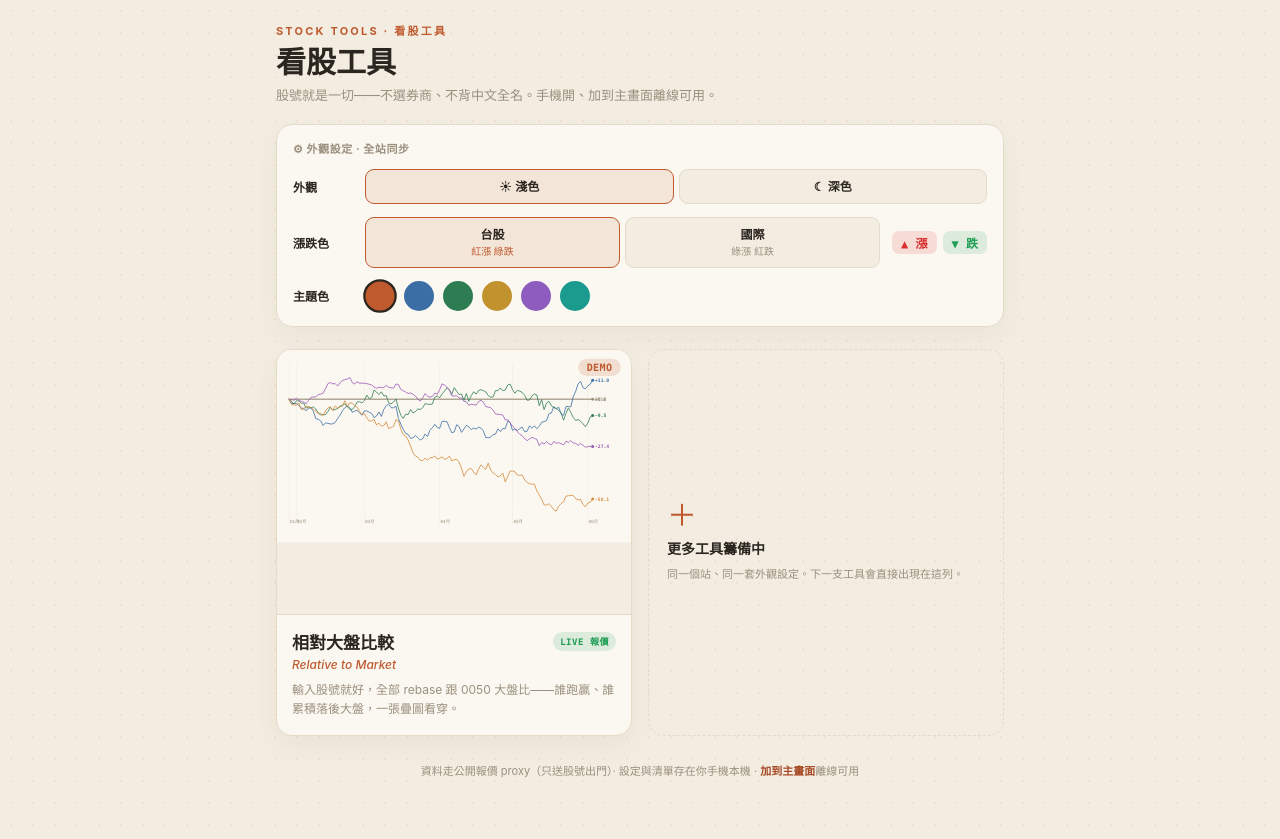
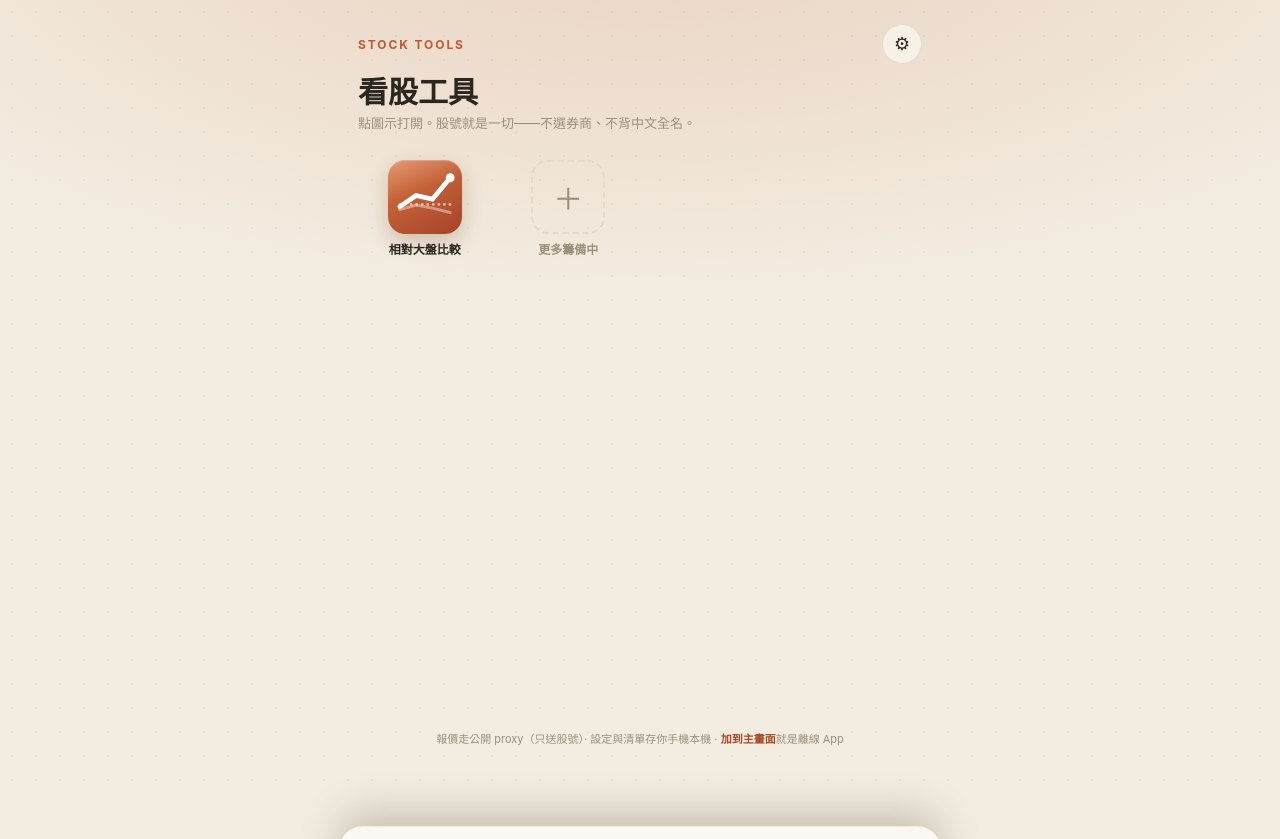
Before and after one commit to zonal0223tw-max/stock-tools, a plain HTML site: page index.html in a window 1280 px wide. After the commit the page ends 800 px from the top, so only its background shows below. Drawn offline with Linux system fonts and the light colour scheme.

Commit message:
首頁改 springboard：手機桌面 App 圖示風格
- 工具呈現為可點開的 App 圖示（squircle + motif + 名稱），像手機桌面
- 主題控制台（亮暗/漲跌配色/6色）收進右上齒輪→底部設定 drawer
- 籌備佔位暗示可擴充；保留全站 localStorage 主題同步

Co-Authored-By: Claude Opus 4.8 (1M context) <noreply@anthropic.com>

```diff
--- a/index.html
+++ b/index.html
@@ -5,19 +5,20 @@
 <meta name="viewport" content="width=device-width,initial-scale=1.0,viewport-fit=cover">
 <title>看股工具</title>
 <meta name="apple-mobile-web-app-capable" content="yes">
-<meta name="apple-mobile-web-app-status-bar-style" content="default">
+<meta name="apple-mobile-web-app-status-bar-style" content="black-translucent">
 <meta name="apple-mobile-web-app-title" content="看股工具">
 <meta name="theme-color" content="#bf5a2f" id="themeColorMeta">
 <link rel="manifest" href="manifest.json">
 <link rel="apple-touch-icon" href="icon.svg">
 <!--
 ═══════════════════════════════════════════════════════════════════════════
-  看股工具站 · 首頁 launchpad
+  看股工具站 · 首頁（手機桌面 / springboard 風格）
   ─────────────────────────────────────────────────────────────────────────
-  · 工具列 data-driven（TOOLS 陣列，加工具 = 加一筆）
-  · 主題控制台：外觀(亮/暗) · 漲跌配色(台股紅漲綠跌 ⇄ 國際綠漲紅跌) · 主題色板
+  · 每個工具 = 一個可點開的 App 圖示（squircle + motif + 名稱）
+  · 工具 data-driven：TOOLS 陣列加一筆 = 桌面多一個 App 圖示
+  · 主題設定收進右上齒輪 → 底部 drawer：外觀(亮/暗)·漲跌配色(台股⇄國際)·主題色
     → 寫 localStorage 'stk_theme'，每個工具頁讀同一把鑰匙，全站同步
-  · PWA：加到主畫面離線可用（borrow receipt-log 的 manifest/sw/icon 範式）
+  · PWA：加到主畫面，就是真的一個 App（borrow receipt-log shell）
 ═══════════════════════════════════════════════════════════════════════════
 -->
 <style>
@@ -34,72 +35,93 @@
   html[data-dark="1"][data-palette="tw"]{ --up:#ff5a5a; --down:#37c977; }
   html[data-dark="1"][data-palette="intl"]{ --up:#37c977; --down:#ff5a5a; }
   *{box-sizing:border-box}
-  html,body{margin:0}
+  html,body{margin:0;min-height:100%}
   body{color:var(--ink);font-family:var(--sans);background:var(--bg);
-    background-image:radial-gradient(color-mix(in srgb,var(--accent) 8%,transparent) 1px,transparent 1px);background-size:22px 22px;
-    -webkit-font-smoothing:antialiased;transition:background .2s,color .2s;
+    -webkit-font-smoothing:antialiased;min-height:100dvh;
+    background-image:
+      radial-gradient(120% 80% at 50% -10%, color-mix(in srgb,var(--accent) 18%,transparent), transparent 60%),
+      radial-gradient(color-mix(in srgb,var(--ink) 5%,transparent) 1px,transparent 1px);
+    background-size:auto, 24px 24px;
+    transition:background .25s,color .2s;
     padding:env(safe-area-inset-top) env(safe-area-inset-right) env(safe-area-inset-bottom) env(safe-area-inset-left)}
-  .wrap{max-width:760px;margin:0 auto;padding:26px 16px 48px}
+  .wrap{max-width:600px;margin:0 auto;padding:24px 18px 40px;min-height:100dvh;display:flex;flex-direction:column}
 
-  header{margin-bottom:18px}
-  .brand{font:700 11px/1 var(--sans);letter-spacing:.2em;color:var(--accent);text-transform:uppercase}
-  h1{font:800 30px/1.1 var(--serif);margin:9px 0 6px}
-  .sub{font:400 13px/1.6 var(--sans);color:var(--muted);margin:0;max-width:460px}
+  /* ── 頂列（像 App 桌面標題列） ── */
+  .bar{display:flex;align-items:center;justify-content:space-between;margin-bottom:6px}
+  .bar .hi{font:700 12px var(--sans);letter-spacing:.16em;color:var(--accent);text-transform:uppercase}
+  .gear{width:40px;height:40px;border:0;background:color-mix(in srgb,var(--panel) 70%,transparent);backdrop-filter:blur(6px);
+    border:1px solid var(--line);border-radius:50%;cursor:pointer;font-size:18px;line-height:1;color:var(--ink);display:flex;align-items:center;justify-content:center}
+  .gear:active{transform:scale(.92)}
+  h1{font:800 30px/1.1 var(--serif);margin:6px 0 4px}
+  .sub{font:400 13px/1.6 var(--sans);color:var(--muted);margin:0 0 26px;max-width:420px}
 
-  /* ── 主題控制台 ── */
-  .console{background:var(--panel);border:1px solid var(--line);border-radius:16px;padding:15px 16px;margin-bottom:22px;box-shadow:0 10px 26px rgba(80,60,30,.05)}
-  .ctitle{font:700 11px var(--sans);letter-spacing:.05em;color:var(--muted);text-transform:uppercase;margin-bottom:13px;display:flex;align-items:center;gap:7px}
-  .crow{display:flex;align-items:center;gap:12px;margin-bottom:13px;flex-wrap:wrap}
+  /* ── App 圖示桌面 ── */
+  .home{display:grid;grid-template-columns:repeat(4,1fr);gap:22px 10px;align-content:start}
+  @media(max-width:380px){.home{grid-template-columns:repeat(3,1fr)}}
+  .app{display:flex;flex-direction:column;align-items:center;gap:8px;text-decoration:none;color:inherit;-webkit-tap-highlight-color:transparent}
+  .icon{position:relative;width:100%;max-width:74px;aspect-ratio:1;border-radius:23%;
+    box-shadow:0 8px 20px rgba(80,50,20,.22), inset 0 1px 0 rgba(255,255,255,.25);
+    overflow:hidden;transition:transform .14s}
+  .app:active .icon{transform:scale(.9)}
+  .icon svg{position:absolute;inset:0;width:100%;height:100%}
+  .icon .gloss{position:absolute;inset:0;background:linear-gradient(160deg,rgba(255,255,255,.28),transparent 42%)}
+  .app .label{font:600 12px/1.25 var(--sans);text-align:center;max-width:84px;
+    overflow:hidden;display:-webkit-box;-webkit-line-clamp:2;-webkit-box-orient:vertical}
+  .app.soon .icon{box-shadow:none;border:2px dashed var(--line);background:transparent;display:flex;align-items:center;justify-content:center}
+  .app.soon .icon .plus{font:200 30px var(--sans);color:var(--muted)}
+  .app.soon .label{color:var(--muted)}
+
+  .spacer{flex:1;min-height:20px}
+  .foot{font:400 11px/1.7 var(--sans);color:var(--muted);text-align:center;margin-top:24px}
+  .foot b{color:var(--accent2)}
+
+  /* ── 設定 drawer ── */
+  .backdrop{position:fixed;inset:0;background:rgba(20,14,8,.42);opacity:0;pointer-events:none;transition:.22s;z-index:30;backdrop-filter:blur(2px)}
+  .backdrop.on{opacity:1;pointer-events:auto}
+  .drawer{position:fixed;left:0;right:0;bottom:0;z-index:31;background:var(--panel);
+    border-top-left-radius:22px;border-top-right-radius:22px;border-top:1px solid var(--line);
+    box-shadow:0 -12px 40px rgba(40,25,10,.22);padding:10px 20px calc(24px + env(safe-area-inset-bottom));
+    transform:translateY(110%);transition:transform .28s cubic-bezier(.3,.8,.3,1);max-width:600px;margin:0 auto}
+  .drawer.on{transform:translateY(0)}
+  .grip{width:40px;height:5px;border-radius:3px;background:var(--line);margin:4px auto 16px}
+  .dtitle{font:700 11px var(--sans);letter-spacing:.05em;color:var(--muted);text-transform:uppercase;margin-bottom:14px}
+  .crow{display:flex;align-items:center;gap:12px;margin-bottom:16px;flex-wrap:wrap}
   .crow:last-child{margin-bottom:0}
-  .ckey{font:600 12px var(--sans);color:var(--ink);width:60px;flex:none}
-  .seg{display:flex;gap:5px;flex:1;min-width:180px}
-  .seg button{flex:1;font:600 12px var(--sans);padding:9px 4px;border:1px solid var(--line);background:var(--bg);border-radius:9px;cursor:pointer;color:var(--ink);transition:.14s;line-height:1.25}
+  .ckey{font:600 13px var(--sans);color:var(--ink);width:58px;flex:none}
+  .seg{display:flex;gap:6px;flex:1;min-width:190px}
+  .seg button{flex:1;font:600 13px var(--sans);padding:11px 4px;border:1px solid var(--line);background:var(--bg);border-radius:11px;cursor:pointer;color:var(--ink);transition:.14s;line-height:1.25}
   .seg button small{display:block;font:500 10px var(--sans);color:var(--muted);margin-top:1px}
-  .seg button.on{border-color:var(--accent);background:color-mix(in srgb,var(--accent) 12%,transparent)}
+  .seg button.on{border-color:var(--accent);background:color-mix(in srgb,var(--accent) 13%,transparent)}
   .seg button.on small{color:var(--accent)}
   .updemo{display:flex;gap:6px;margin-left:auto;flex:none}
-  .updemo span{font:700 12px var(--mono);padding:3px 9px;border-radius:7px}
-  .updemo .u{color:var(--up);background:color-mix(in srgb,var(--up) 14%,transparent)}
-  .updemo .d{color:var(--down);background:color-mix(in srgb,var(--down) 14%,transparent)}
-  .swatches{display:flex;gap:9px;flex:1}
-  .swatches button{width:30px;height:30px;border-radius:50%;border:2px solid transparent;cursor:pointer;padding:0;transition:.14s}
-  .swatches button.on{border-color:var(--ink);transform:scale(1.12)}
-
-  /* ── 工具網格 ── */
-  .grid{display:grid;grid-template-columns:repeat(auto-fill,minmax(min(100%,300px),1fr));gap:16px}
-  .card{display:block;text-decoration:none;color:inherit;background:var(--panel);border:1px solid var(--line);border-radius:16px;overflow:hidden;box-shadow:0 10px 26px rgba(80,60,30,.06);transition:.18s}
-  .card:active{transform:scale(.985)}
-  .card:hover{border-color:var(--accent);box-shadow:0 16px 34px rgba(80,60,30,.13)}
-  .thumb{position:relative;aspect-ratio:16/12;background:var(--bg);overflow:hidden;border-bottom:1px solid var(--line)}
-  .thumb iframe{position:absolute;inset:0;width:100%;height:100%;border:0;pointer-events:none;transform:scale(1.01)}
-  .thumb .ph{position:absolute;inset:0;display:flex;align-items:center;justify-content:center;font:500 12px var(--sans);color:var(--muted)}
-  .cbody{padding:14px 15px 16px}
-  .ctop{display:flex;align-items:center;justify-content:space-between;gap:8px}
-  .ctop h3{font:700 17px var(--serif);margin:0}
-  .live{font:700 9px var(--mono);letter-spacing:.06em;padding:3px 7px;border-radius:12px;color:var(--down);background:color-mix(in srgb,var(--down) 14%,transparent)}
-  .cen{font:italic 500 12px var(--serif);color:var(--accent);margin:3px 0 8px}
-  .cdesc{font:400 12px/1.6 var(--sans);color:var(--muted);margin:0}
-
-  .soon{border:1px dashed var(--line);border-radius:16px;background:transparent;padding:22px 18px;display:flex;flex-direction:column;justify-content:center;gap:8px}
-  .soon .si{font:200 30px var(--sans);color:var(--accent);line-height:1}
-  .soon h3{font:700 14px var(--serif);margin:0}
-  .soon p{font:400 11px/1.6 var(--sans);color:var(--muted);margin:0}
-
-  .foot{margin-top:26px;font:400 11px/1.7 var(--sans);color:var(--muted);text-align:center}
-  .foot b{color:var(--accent2)}
+  .updemo span{font:700 12px var(--mono);padding:4px 10px;border-radius:8px}
+  .updemo .u{color:var(--up);background:color-mix(in srgb,var(--up) 15%,transparent)}
+  .updemo .d{color:var(--down);background:color-mix(in srgb,var(--down) 15%,transparent)}
+  .swatches{display:flex;gap:11px;flex:1}
+  .swatches button{width:32px;height:32px;border-radius:50%;border:2px solid transparent;cursor:pointer;padding:0;transition:.14s;box-shadow:0 2px 6px rgba(0,0,0,.12)}
+  .swatches button.on{border-color:var(--ink);transform:scale(1.14)}
 </style>
 </head>
 <body>
 <div class="wrap">
-  <header>
-    <div class="brand">STOCK TOOLS · 看股工具</div>
+  <div class="bar">
+    <span class="hi" id="hi">STOCK TOOLS</span>
+    <button class="gear" id="gear" title="外觀設定" aria-label="外觀設定">⚙︎</button>
+  </div>
   <h1>看股工具</h1>
-    <p class="sub">股號就是一切——不選券商、不背中文全名。手機開、加到主畫面離線可用。</p>
-  </header>
+  <p class="sub">點圖示打開。股號就是一切——不選券商、不背中文全名。</p>
 
-  <!-- ════ 主題控制台 ════ -->
-  <section class="console">
-    <div class="ctitle">⚙︎ 外觀設定 · 全站同步</div>
+  <div class="home" id="home"></div>
+
+  <div class="spacer"></div>
+  <p class="foot">報價走公開 proxy（只送股號）· 設定與清單存你手機本機 · <b>加到主畫面</b>就是離線 App</p>
+</div>
+
+<!-- 設定 drawer -->
+<div class="backdrop" id="backdrop"></div>
+<div class="drawer" id="drawer">
+  <div class="grip"></div>
+  <div class="dtitle">⚙︎ 外觀設定 · 全站同步</div>
   <div class="crow">
     <span class="ckey">外觀</span>
     <div class="seg" id="segDark">
@@ -113,18 +135,12 @@
       <button data-v="tw">台股<small>紅漲 綠跌</small></button>
       <button data-v="intl">國際<small>綠漲 紅跌</small></button>
     </div>
-      <div class="updemo"><span class="u" id="demoUp">▲ 漲</span><span class="d" id="demoDown">▼ 跌</span></div>
+    <div class="updemo"><span class="u">▲ 漲</span><span class="d">▼ 跌</span></div>
   </div>
   <div class="crow">
     <span class="ckey">主題色</span>
     <div class="swatches" id="swatches"></div>
   </div>
-  </section>
-
-  <!-- ════ 工具列 ════ -->
-  <div class="grid" id="grid"></div>
-
-  <p class="foot">資料走公開報價 proxy（只送股號出門）· 設定與清單存在你手機本機 · <b>加到主畫面</b>離線可用</p>
 </div>
 
 <script>
@@ -147,7 +163,6 @@ function applyTheme(){
   r.setAttribute('data-palette', t.palette==='intl'?'intl':'tw');
   var ac=ACCENTS.filter(function(x){return x.k===t.accentKey;})[0]||ACCENTS[0];
   r.style.setProperty('--accent',ac.a); r.style.setProperty('--accent2',ac.a2);
-  // 把選定色值寫回 theme，讓工具頁（讀 t.accent 色值）也能同步主題色
   if(t.accentKey!==ac.k||t.accent!==ac.a||t.accent2!==ac.a2){ t.accentKey=ac.k; t.accent=ac.a; t.accent2=ac.a2; saveTheme(t); }
   var meta=document.getElementById('themeColorMeta'); if(meta) meta.setAttribute('content', t.dark?'#15130f':ac.a);
   syncConsole(t,ac);
@@ -156,7 +171,7 @@ function syncConsole(t,ac){
   [].forEach.call(document.querySelectorAll('#segDark button'),function(b){ b.classList.toggle('on', b.dataset.v===(t.dark?'1':'0')); });
   var pal=t.palette==='intl'?'intl':'tw';
   [].forEach.call(document.querySelectorAll('#segPalette button'),function(b){ b.classList.toggle('on', b.dataset.v===pal); });
-  [].forEach.call(document.querySelectorAll('#swatches button'),function(b){ b.classList.toggle('on', b.dataset.k===(ac.k)); });
+  [].forEach.call(document.querySelectorAll('#swatches button'),function(b){ b.classList.toggle('on', b.dataset.k===ac.k); });
 }
 function buildSwatches(){
   var box=document.getElementById('swatches');
@@ -169,36 +184,46 @@ function bindConsole(){
 }
 window.addEventListener('storage',function(e){ if(e.key===THEME_KEY) applyTheme(); });
 
-/* ════ 工具列（data-driven：加工具 = 加一筆） ════ */
+/* ════ drawer 開關 ════ */
+function openDrawer(o){ document.getElementById('drawer').classList.toggle('on',o); document.getElementById('backdrop').classList.toggle('on',o); }
+function bindDrawer(){
+  document.getElementById('gear').addEventListener('click',function(){ openDrawer(!document.getElementById('drawer').classList.contains('on')); });
+  document.getElementById('backdrop').addEventListener('click',function(){ openDrawer(false); });
+}
+
+/* ════ 工具桌面（data-driven：加工具 = 桌面多一個 App 圖示） ════
+   icon = 白色 motif on 工具識別底色；bg = squircle 漸層底。 */
 var TOOLS=[
-  { title:'相對大盤比較', en:'Relative to Market', folder:'compare', live:true,
-    desc:'輸入股號就好，全部 rebase 跟 0050 大盤比——誰跑贏、誰累積落後大盤，一張疊圖看穿。' }
+  { title:'相對大盤比較', folder:'compare',
+    bg:'linear-gradient(150deg,#d8743f,#a6432a)',
+    icon:'<svg viewBox="0 0 100 100" fill="none" xmlns="http://www.w3.org/2000/svg">'+
+      '<line x1="16" y1="60" x2="84" y2="60" stroke="#fff" stroke-width="3.5" stroke-dasharray="0.5 7" stroke-linecap="round" opacity=".55"/>'+
+      '<path d="M16 67 L38 61 L60 65 L84 71" stroke="#fff" stroke-width="4" stroke-linecap="round" stroke-linejoin="round" opacity=".4"/>'+
+      '<path d="M16 63 L38 48 L60 53 L84 24" stroke="#fff" stroke-width="6.5" stroke-linecap="round" stroke-linejoin="round"/>'+
+      '<circle cx="84" cy="24" r="6" fill="#fff"/></svg>' }
 ];
-function buildGrid(){
-  var grid=document.getElementById('grid');
+function buildHome(){
+  var home=document.getElementById('home');
   TOOLS.forEach(function(t){
-    var a=document.createElement('a'); a.className='card'; a.href=t.folder+'/index.html';
-    a.innerHTML=
-      '<div class="thumb"><div class="ph">載入預覽…</div>'+
-        '<iframe loading="lazy" src="'+t.folder+'/index.html?embed=1" title="'+t.title+' 預覽" tabindex="-1" scrolling="no"></iframe>'+
-      '</div>'+
-      '<div class="cbody"><div class="ctop"><h3>'+t.title+'</h3>'+(t.live?'<span class="live">LIVE 報價</span>':'')+'</div>'+
-        '<div class="cen">'+t.en+'</div><p class="cdesc">'+t.desc+'</p></div>';
-    grid.appendChild(a);
+    var a=document.createElement('a'); a.className='app'; a.href=t.folder+'/index.html';
+    a.innerHTML='<span class="icon" style="background:'+t.bg+'">'+t.icon+'<span class="gloss"></span></span>'+
+                '<span class="label">'+t.title+'</span>';
+    home.appendChild(a);
   });
-  // 籌備磚
-  var soon=document.createElement('div'); soon.className='soon';
-  soon.innerHTML='<div class="si">＋</div><h3>更多工具籌備中</h3><p>同一個站、同一套外觀設定。下一支工具會直接出現在這列。</p>';
-  grid.appendChild(soon);
+  // 籌備佔位（暗示可擴充，點了不動作）
+  var soon=document.createElement('div'); soon.className='app soon';
+  soon.innerHTML='<span class="icon"><span class="plus">＋</span></span><span class="label">更多籌備中</span>';
+  home.appendChild(soon);
 }
 
 /* ════ 啟動 ════ */
-buildSwatches(); bindConsole(); buildGrid(); applyTheme();
+buildSwatches(); bindConsole(); bindDrawer(); buildHome(); applyTheme();
 if('serviceWorker' in navigator && location.protocol.startsWith('http'))
   window.addEventListener('load',function(){ navigator.serviceWorker.register('sw.js').catch(function(){}); });
 
 /* 測試鉤子 */
-window.__home={ theme:function(){return loadTheme();}, tools:function(){return TOOLS.map(function(t){return t.folder;});} };
+window.__home={ theme:function(){return loadTheme();}, tools:function(){return TOOLS.map(function(t){return t.folder;});},
+  openDrawer:function(o){openDrawer(o);return document.getElementById('drawer').classList.contains('on');} };
 </script>
 </body>
 </html>
```
Lines whose indentation alone changed are shown as unchanged.
